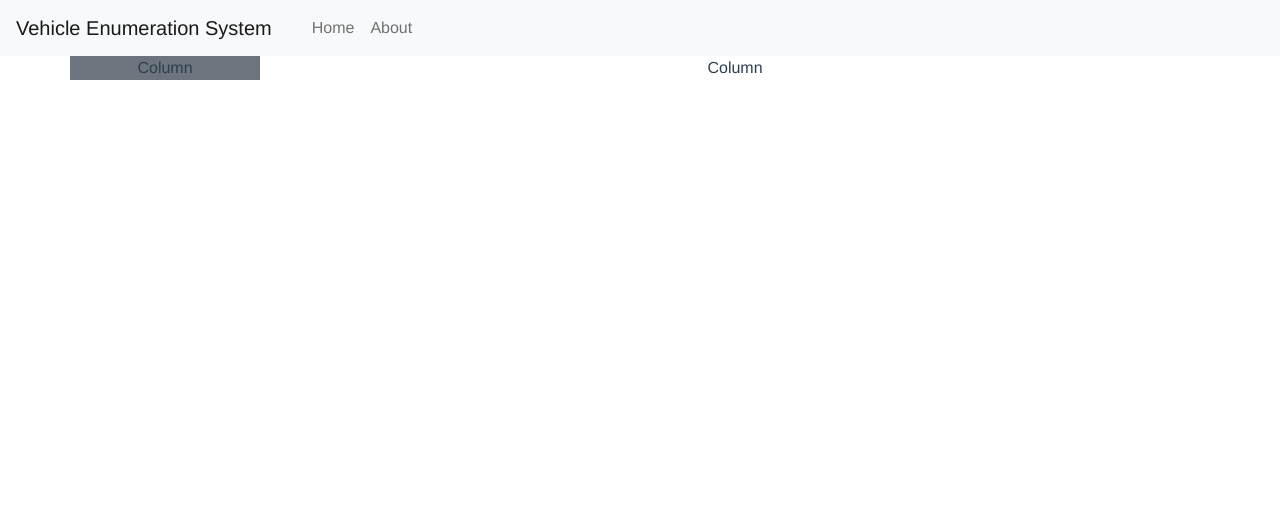
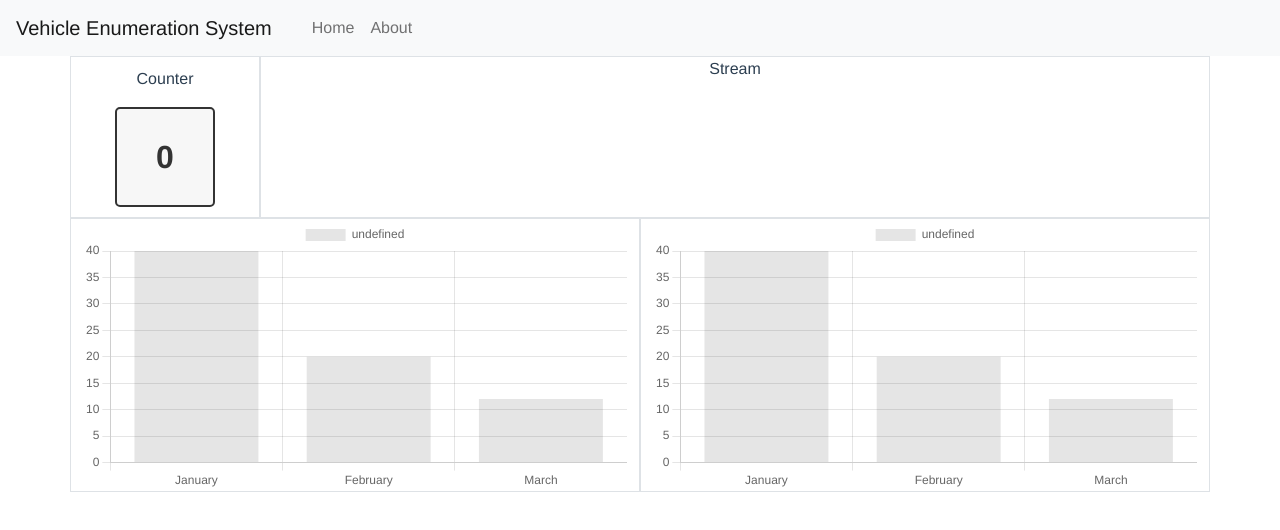
Before and after one commit to dframe9801/VehicleEnumerationSystem, a Vue app in the folder client/: page / in a window 1280 px wide. Shown: the top 530 px of the page. Built offline with nearby package versions, Linux system fonts and the light colour scheme; no server answers.

Commit message:
Created graph component and added it to the Webcam component

```diff
--- a/client/package.json
+++ b/client/package.json
@@ -11,10 +11,12 @@
     "axios": "^1.3.5",
     "bootstrap": "^5.2.3",
     "bootstrap-vue": "^2.23.1",
+    "chart.js": "^4.2.1",
     "core-js": "^3.8.3",
     "jquery": "^3.6.4",
     "popper.js": "^1.16.1",
     "vue": "^3.2.13",
+    "vue-chartjs": "^5.2.0",
     "vue-router": "^4.0.3"
   },
   "devDependencies": {
--- /dev/null
+++ b/client/src/components/CarsPerMinGraph.vue
@@ -0,0 +1,32 @@
+<template>
+    <Bar
+      id="my-chart-id"
+      :options="chartOptions"
+      :data="chartData"
+    />
+  </template>
+
+<script>
+import { Bar } from 'vue-chartjs';
+import {
+  Chart as ChartJS, Title, Tooltip, Legend, BarElement, CategoryScale, LinearScale,
+} from 'chart.js';
+
+ChartJS.register(Title, Tooltip, Legend, BarElement, CategoryScale, LinearScale);
+
+export default {
+  name: 'CPMGraph',
+  components: { Bar },
+  data() {
+    return {
+      chartData: {
+        labels: ['January', 'February', 'March'],
+        datasets: [{ data: [40, 20, 12] }],
+      },
+      chartOptions: {
+        responsive: true,
+      },
+    };
+  },
+};
+</script>
--- a/client/src/components/NavBar.vue
+++ b/client/src/components/NavBar.vue
@@ -20,7 +20,8 @@ export default {
   name: 'NavBar',
 };
 </script>
-  <style scoped>
+
+<style scoped>
   .navbar-brand {
   padding-left: 1rem;
   padding-right: 1rem;
--- a/client/src/components/WebCam.vue
+++ b/client/src/components/WebCam.vue
@@ -2,23 +2,38 @@
   <div class="WebCam">
     <div class="container text-center">
       <div class="row">
-        <div class="col-2 bg-secondary">
-          Column
+        <div class="col-2 border">
+          <div class="counter-container">
+            <p>Counter</p>
+            <div class="counter-box">
+              <span class="counter">0</span>
+            </div>
+          </div>
         </div>
-        <div class="col">
-          Column
+        <div class="col border">
+          Stream
+          <img  v-if="frameSrc" :src="frameSrc" alt="Video feed" class="img-thumbnail" />
+        </div>
+      </div>
+      <div class="row">
+        <div class="col border">
+          <CPMGraph />
+        </div>
+        <div class="col border">
+          <CPMGraph />
         </div>
       </div>
     </div>
-   <!-- <img  v-if="frameSrc" :src="frameSrc" alt="Video feed" /> -->
   </div>
 </template>
 
 <script>
 import axios from 'axios';
+import CPMGraph from './CarsPerMinGraph.vue';
 
 export default {
   name: 'WebCam',
+  components: { CPMGraph },
   data() {
     return {
       frameSrc: null,
@@ -47,5 +62,27 @@ export default {
 </script>
 
 <style scoped>
+.counter-box {
+    display: inline-flex;
+    justify-content: center;
+    align-items: center;
+    width: 100px;
+    height: 100px;
+    border: 2px solid #333;
+    border-radius: 5px;
+    background-color: #f7f7f7;
+}
 
+.counter {
+    font-size: 32px;
+    font-weight: bold;
+    color: #333;
+}
+
+.counter-container {
+    display: flex;
+    flex-direction: column;
+    align-items: center;
+    padding: 10px;
+}
 </style>
```
Also changed, not shown: 1 other file (tests, documents, lock files or other folders).
